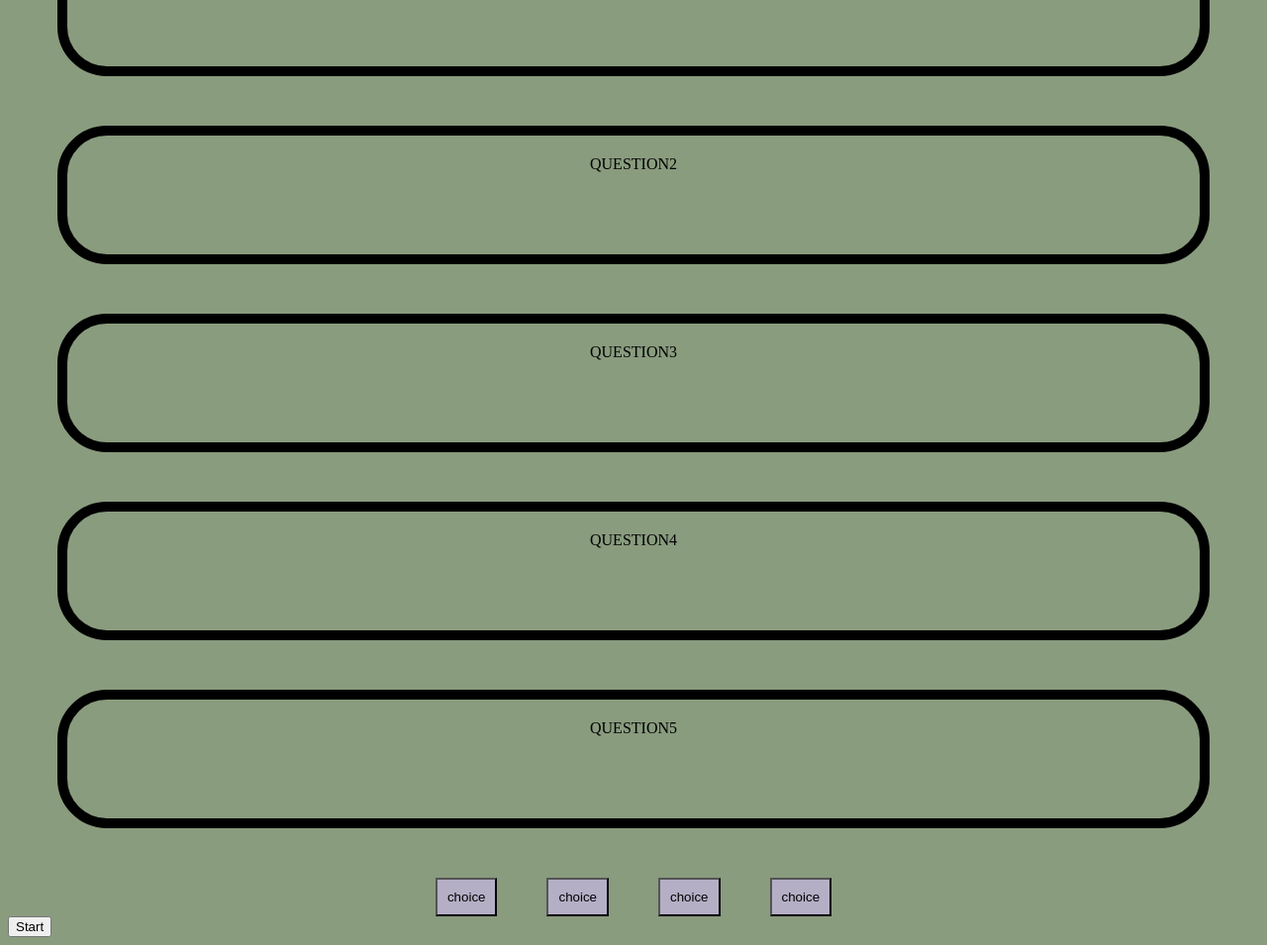
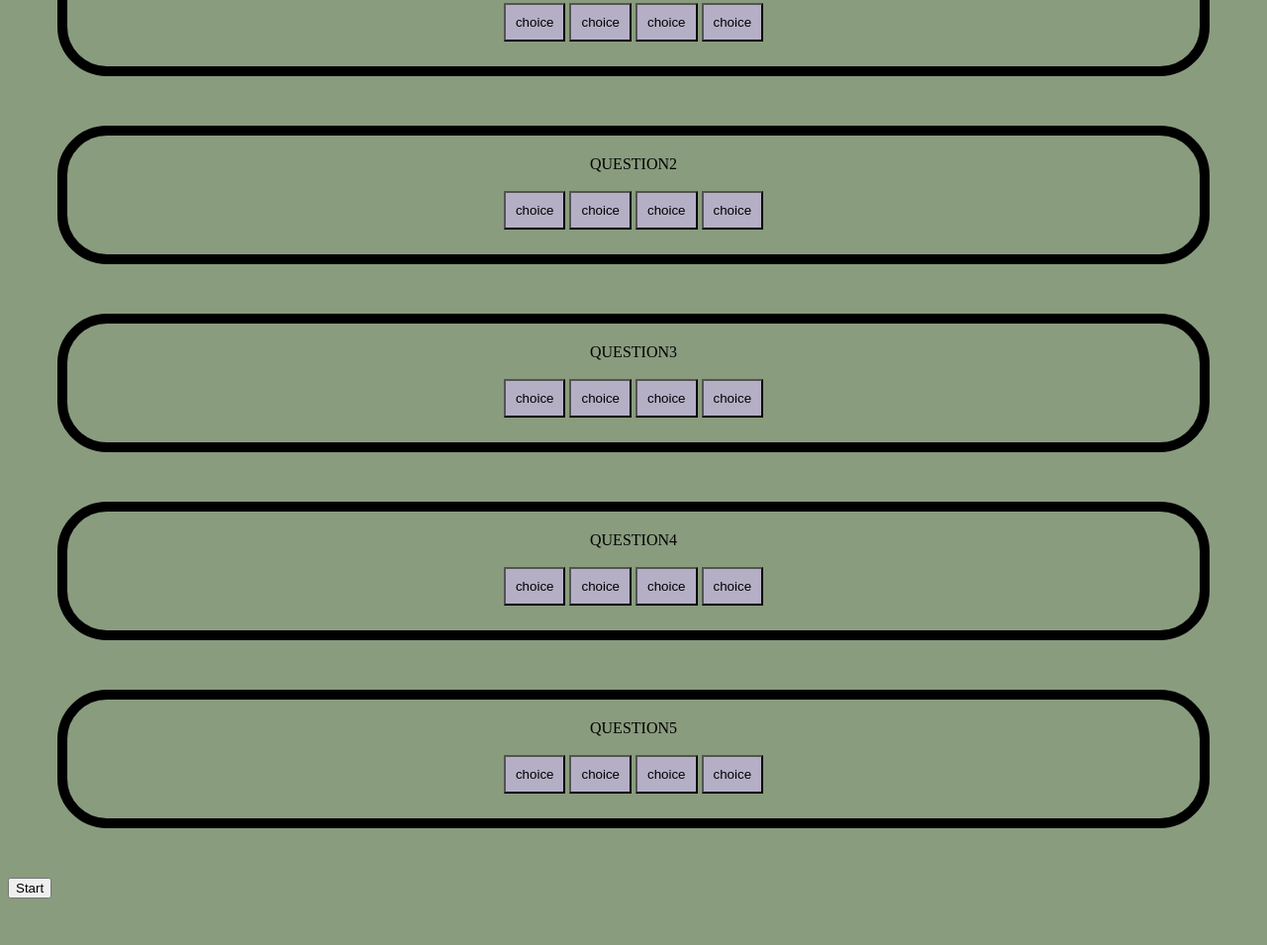
Before and after one commit to zmewa079/Miscellaneous-Quiz, a plain HTML site: page index.html in a window 1280 px wide. Shown: the part 324-1279 px from the top of the page at 99% size. After the commit the page ends 1240 px from the top, so only its background shows below. Drawn offline with Linux system fonts and the light colour scheme.

Commit message:
add answer choices to each question

```diff
--- a/css/style.css
+++ b/css/style.css
@@ -3,12 +3,7 @@ body {
 }
 
 /* #quiz-container {
-  border-style: solid;
-  border-radius: 50px;
-  border-width: 10px;
-  height: 80px;
-  padding: 20px;
-  margin: 50px;
+
 } */
 
 #question-container {
@@ -21,16 +16,6 @@ body {
   margin: 50px;
 }
 
-/* #question2-container {
-  text-align: center;
-  border-style: solid;
-  border-radius: 50px;
-  border-width: 10px;
-  height: 80px;
-  padding: 20px;
-  margin: 50px;
-} */
-
 .quizButtons {
   display: flex;
   gap: 50px;
@@ -40,8 +25,8 @@ body {
 
 #answerchoiceQ1-buttons {
   display: flex;
-  flex-direction: row;
-  justify-content: center;
+  flex-direction: column;
+  justify-content: last baseline;
   gap: 50px;
 }
 
--- a/index.html
+++ b/index.html
@@ -24,32 +24,43 @@
 
     <div id="question-container">
       <div id="question1">QUESTION1</div> <br>
-    </div>
-    <div id="question-container">
-      <div id="question2">QUESTION2</div>
-    </div>
-    <div id="question-container">
-      <div id="question3">QUESTION3</div> <br>
-    </div>
-    <div id="question-container">
-      <div id="question4">QUESTION4</div> <br>
-    </div>
-    <div id="question-container">
-      <div id="question5">QUESTION5</div> <br>
-    </div>
-
-
-    </div>
-
-
-
-
-    <div id="answerchoiceQ1-buttons">
       <button id="choice1" class="btn btn-outline-dark">choice</button>
       <button id="choice2" class="btn btn-outline-dark">choice</button>
       <button id="choice3" class="btn btn-outline-dark">choice</button>
       <button id="choice4" class="btn btn-outline-dark">choice</button>
     </div>
+    <div id="question-container">
+      <div id="question2">QUESTION2</div> <br>
+      <button id="choice1" class="btn btn-outline-dark">choice</button>
+      <button id="choice2" class="btn btn-outline-dark">choice</button>
+      <button id="choice3" class="btn btn-outline-dark">choice</button>
+      <button id="choice4" class="btn btn-outline-dark">choice</button>
+    </div>
+    <div id="question-container">
+      <div id="question3">QUESTION3</div> <br>
+      <button id="choice1" class="btn btn-outline-dark">choice</button>
+      <button id="choice2" class="btn btn-outline-dark">choice</button>
+      <button id="choice3" class="btn btn-outline-dark">choice</button>
+      <button id="choice4" class="btn btn-outline-dark">choice</button>
+    </div>
+    <div id="question-container">
+      <div id="question4">QUESTION4</div> <br>
+      <button id="choice1" class="btn btn-outline-dark">choice</button>
+      <button id="choice2" class="btn btn-outline-dark">choice</button>
+      <button id="choice3" class="btn btn-outline-dark">choice</button>
+      <button id="choice4" class="btn btn-outline-dark">choice</button>
+    </div>
+    <div id="question-container">
+      <div id="question5">QUESTION5</div> <br>
+      <button id="choice1" class="btn btn-outline-dark">choice</button>
+      <button id="choice2" class="btn btn-outline-dark">choice</button>
+      <button id="choice3" class="btn btn-outline-dark">choice</button>
+      <button id="choice4" class="btn btn-outline-dark">choice</button>
+    </div>
+
+    </div>
+
+
 
     <div id="start-button" >
       <button id="start" class="startBtn">Start</button>
```
